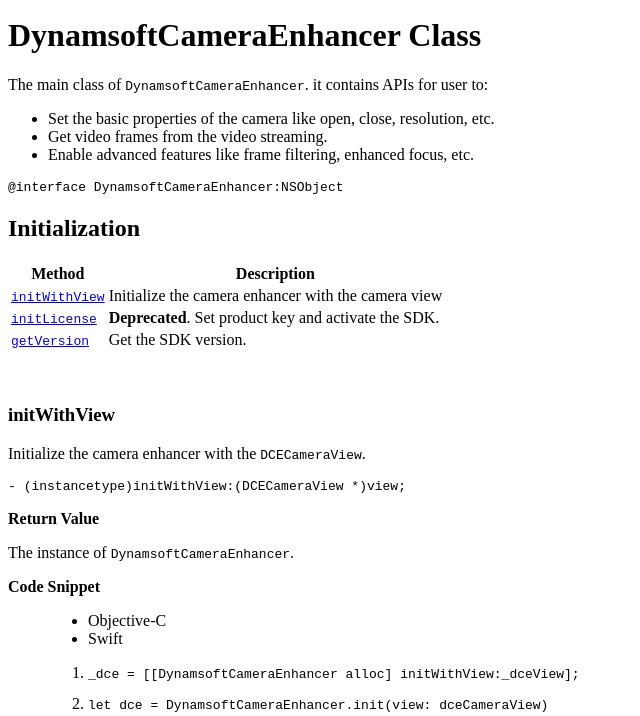
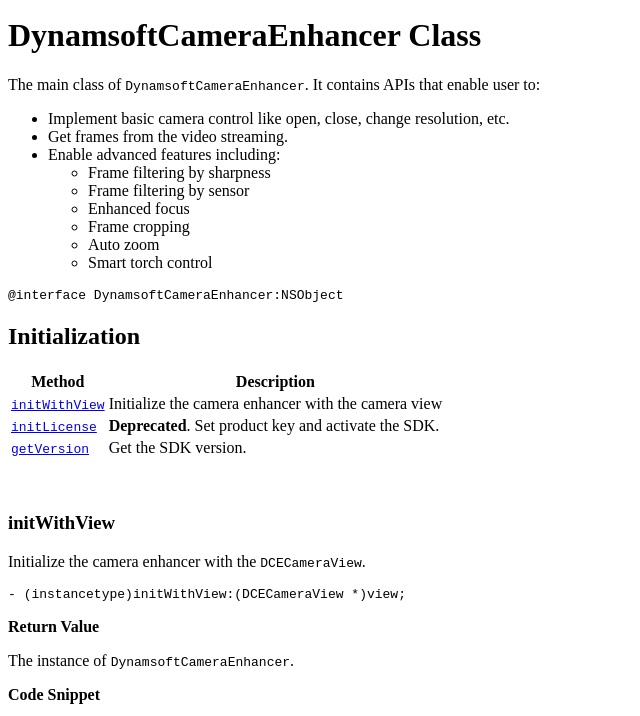
Before and after one commit to dynamsoft-docs/document-normalizer-docs, a Jekyll site: the page built from programming/ios/api-reference/camera-enhancer/camera-enhancer.md, in a window 1280 px wide and 900 px high, scrolled down 367 px, cut to the strip 184-900 px from the top of the window. Shown: the whole strip, without its empty margins (0-640 px from the left). Built offline with Jekyll 4.4.1, drawn with Linux system fonts in a browser that asks for light colours.

Commit message:
Fixing bugs

````diff
--- a/programming/ios/api-reference/camera-enhancer/camera-enhancer.md
+++ b/programming/ios/api-reference/camera-enhancer/camera-enhancer.md
@@ -11,11 +11,17 @@ breadcrumbText: iOS CameraEnhancer Class
 
 # DynamsoftCameraEnhancer Class
 
-The main class of `DynamsoftCameraEnhancer`. it contains APIs for user to:
+The main class of `DynamsoftCameraEnhancer`. It contains APIs that enable user to:
 
-- Set the basic properties of the camera like open, close, resolution, etc.
-- Get video frames from the video streaming.
-- Enable advanced features like frame filtering, enhanced focus, etc.
+- Implement basic camera control like open, close, change resolution, etc.
+- Get frames from the video streaming.
+- Enable advanced features including:
+  - Frame filtering by sharpness
+  - Frame filtering by sensor
+  - Enhanced focus
+  - Frame cropping
+  - Auto zoom
+  - Smart torch control
 
 ```objc
 @interface DynamsoftCameraEnhancer:NSObject
````
Also changed, not shown: programming/android/api-reference/camera-enhancer/camera-enhancer.md (+10 -4 lines).
